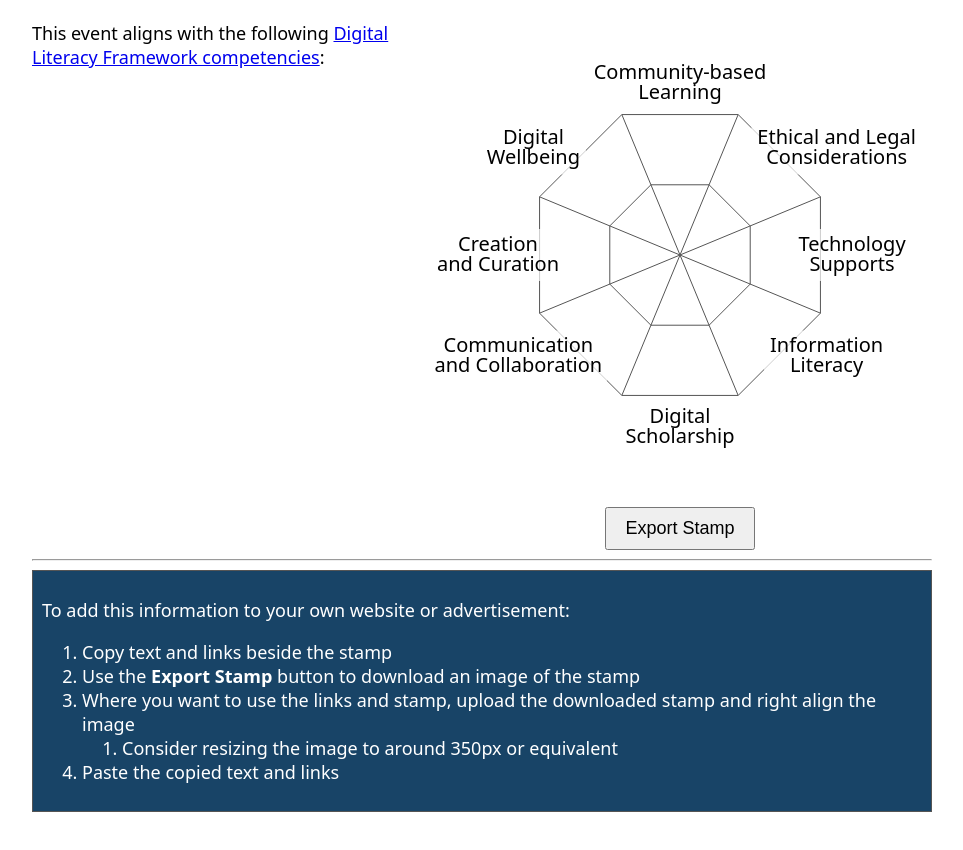
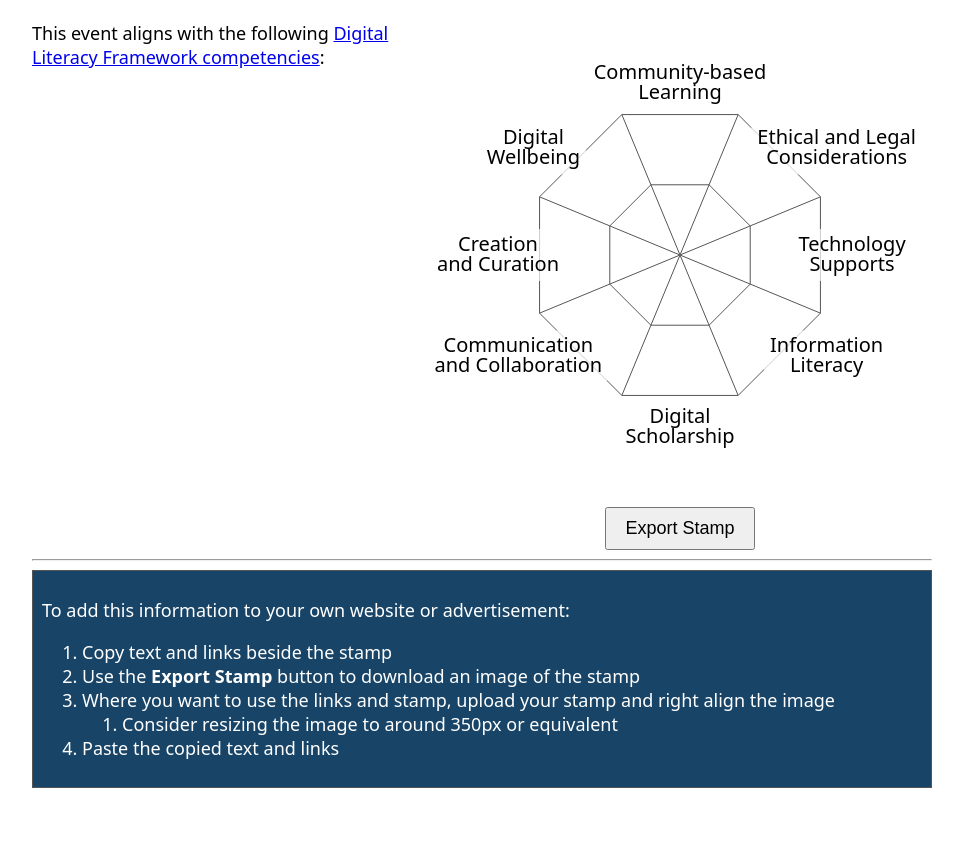
Before and after one commit to Lurk404/digitalliteracystamp, a plain HTML site: page index.html in a window 1280 px wide. Shown: the part 903-1753 px from the top of the page, without its empty margins (158-1121 px from the left). Drawn offline with nearby package versions, Linux system fonts and the light colour scheme.

Commit message:
Update index.html

```diff
--- a/index.html
+++ b/index.html
@@ -91,7 +91,7 @@
 
     <li>Use the <strong>Export Stamp</strong> button to download an image of the stamp</li>
 
-    <li>Where you want to use the links and stamp, upload the downloaded stamp and right align the image</li>
+    <li>Where you want to use the links and stamp, upload your stamp and right align the image</li>
         <ol><li>Consider resizing the image to around 350px or equivalent</li></ol>
         <li>Paste the copied text and links</li>
   </ol></p></div>
```
